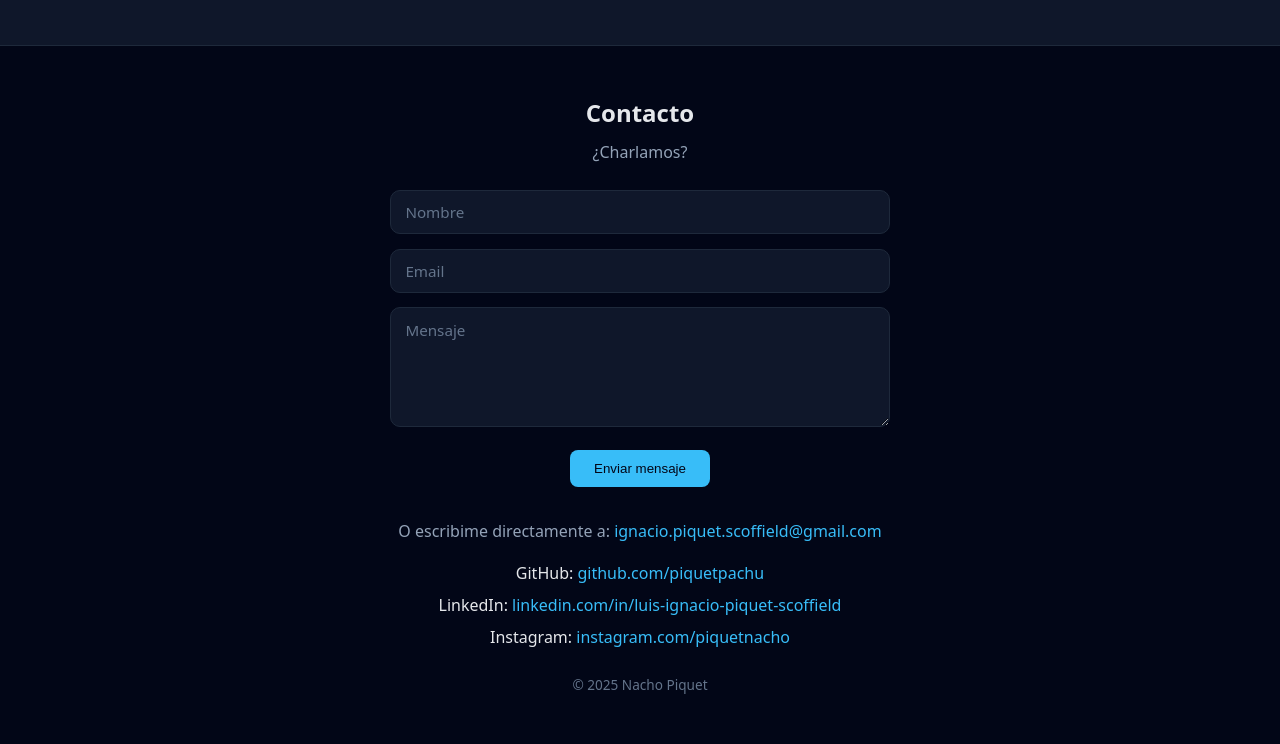
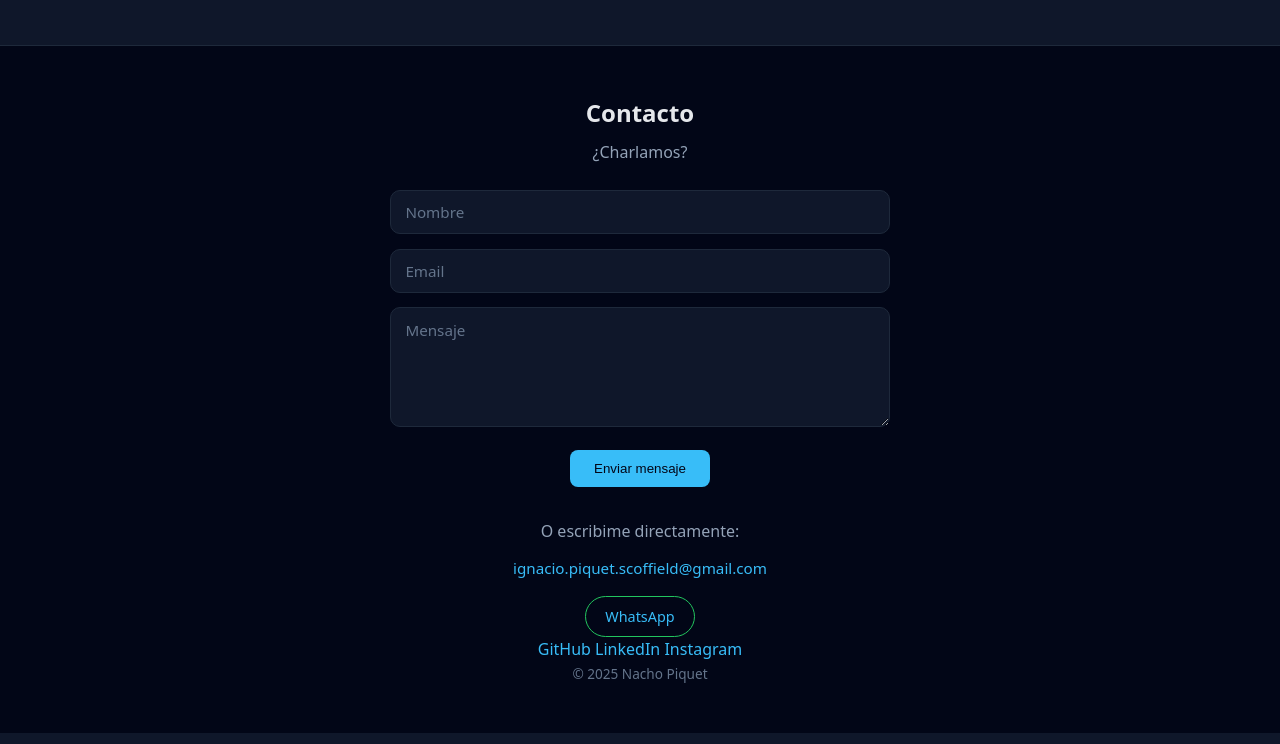
Before and after one commit to piquetpachu/piquetpachu.github.io, a plain HTML site: page index.html in a window 1280 px wide. Shown: the part 1413-2157 px from the top of the page. Drawn offline with Linux system fonts and the light colour scheme.

Commit message:
Add direct contact links to footer; include email and WhatsApp options

```diff
--- a/css/styles.css
+++ b/css/styles.css
@@ -420,3 +420,46 @@ body {
   margin-top: 0.5rem;
   align-self: center;
 }
+/* =======================
+   DIRECT CONTACT LINKS
+======================= */
+.contact-direct {
+  margin-top: 1.5rem;
+  display: flex;
+  flex-direction: column;
+  align-items: center;
+  gap: 0.4rem;
+}
+
+.contact-direct p {
+  color: #94a3b8;
+  margin-bottom: 0.3rem;
+}
+
+.contact-email {
+  color: #38bdf8;
+  text-decoration: none;
+  font-weight: 500;
+  font-size: 0.95rem;
+}
+
+.contact-email:hover {
+  text-decoration: underline;
+}
+
+.contact-whatsapp {
+  margin-top: 0.6rem;
+  padding: 0.5rem 1.2rem;
+  border-radius: 999px;
+  border: 1px solid #22c55e;
+  color: #22c55e;
+  text-decoration: none;
+  font-weight: 500;
+  font-size: 0.9rem;
+  transition: all 0.25s ease;
+}
+
+.contact-whatsapp:hover {
+  background: #22c55e;
+  color: #020617;
+}
--- a/index.html
+++ b/index.html
@@ -163,30 +163,22 @@
     <button type="submit" class="btn primary">Enviar mensaje</button>
   </form>
 
-  <p>
-    O escribime directamente a:
-    <a href="mailto:ignacio.piquet.scoffield@gmail.com">
-      ignacio.piquet.scoffield@gmail.com
-    </a>
-  </p>
+  <div class="contact-direct">
+  <p>O escribime directamente:</p>
 
-  <ul>
-    <li>GitHub:
-      <a href="https://github.com/piquetpachu" target="_blank">
-        github.com/piquetpachu
-      </a>
-    </li>
-    <li>LinkedIn:
-      <a href="https://www.linkedin.com/in/luis-ignacio-piquet-scoffield-210aa034a/" target="_blank">
-        linkedin.com/in/luis-ignacio-piquet-scoffield
-      </a>
-    </li>
-    <li>Instagram:
-      <a href="https://www.instagram.com/piquetnacho" target="_blank">
-        instagram.com/piquetnacho
-      </a>
-    </li>
-  </ul>
+  <a class="contact-email" href="mailto:ignacio.piquet.scoffield@gmail.com">
+    ignacio.piquet.scoffield@gmail.com
+  </a>
+
+  <a class="contact-whatsapp" href="https://wa.me/5493772401235" target="_blank">
+    WhatsApp
+  </a>
+</div>
+<div class="footer-links">
+  <a href="https://github.com/piquetpachu" target="_blank">GitHub</a>
+  <a href="https://www.linkedin.com/in/luis-ignacio-piquet-scoffield-210aa034a/" target="_blank">LinkedIn</a>
+  <a href="https://www.instagram.com/piquetnacho" target="_blank">Instagram</a>
+</div>
 
   <p class="copyright">© 2025 Nacho Piquet</p>
 </footer>
```
Also changed, not shown: index-en.html (+16 -23 lines).
